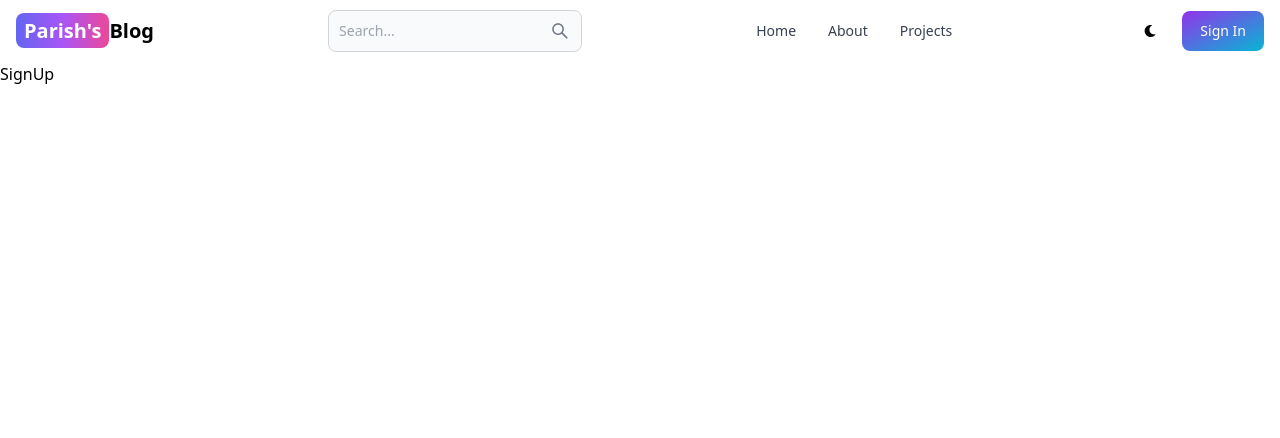
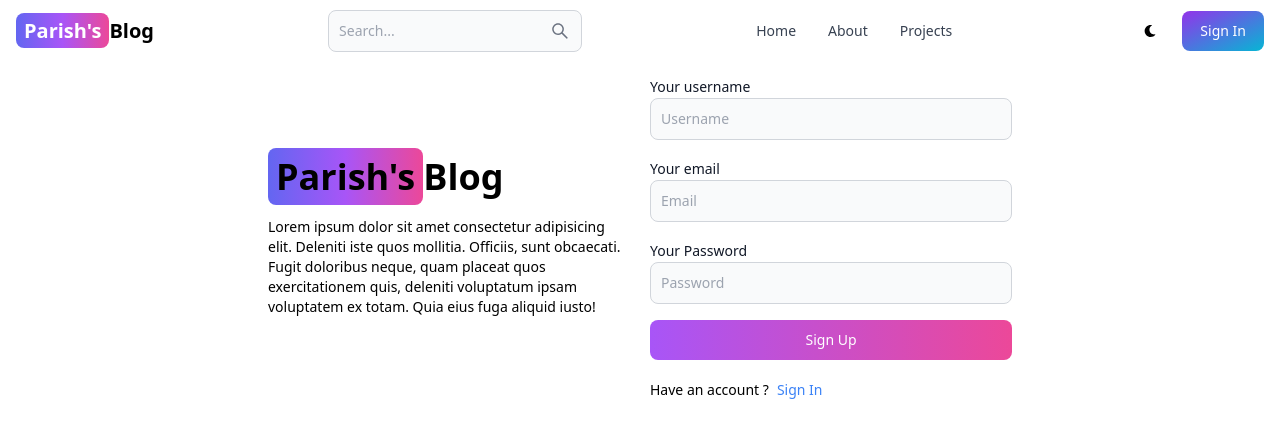
Before and after one commit to Parish-Gawari/Blog-Website, a React (Vite) app in the folder client/: page /sign-up in a window 1280 px wide. Shown: the top 438 px of the page. Built offline with nearby package versions, Linux system fonts and the light colour scheme.

Commit message:
Sign up ui done

```diff
--- a/client/src/pages/SignUp.jsx
+++ b/client/src/pages/SignUp.jsx
@@ -1,5 +1,54 @@
+import { Button, Label, TextInput } from "flowbite-react";
+import { Link } from "react-router-dom";
+
 const SignUp = () => {
-  return <div>SignUp</div>;
+  return (
+    <div className="min-h-screen mt-50">
+      <div className="flex p-3 max-w-3xl mx-auto flex-col md:flex-row md:items-center gap-5">
+        {/* Left Side */}
+        <div className="flex-1">
+          <Link to="/" className="font-semibold dark:text-white text-4xl">
+            <span className="px-2 py-1 bg-gradient-to-r from-indigo-500 via-purple-500 to-pink-500 rounded-lg dark:text-white">
+              Parish&apos;s
+            </span>
+            Blog
+          </Link>
+          <p className="text-sm mt-5">
+            Lorem ipsum dolor sit amet consectetur adipisicing elit. Deleniti
+            iste quos mollitia. Officiis, sunt obcaecati. Fugit doloribus neque,
+            quam placeat quos exercitationem quis, deleniti voluptatum ipsam
+            voluptatem ex totam. Quia eius fuga aliquid iusto!
+          </p>
+        </div>
+        {/* Right Side */}
+        <div className="flex-1">
+          <form className="flex flex-col gap-4">
+            <div>
+              <Label value="Your username" />
+              <TextInput type="text" placeholder="Username" id="username" />
+            </div>
+            <div>
+              <Label value="Your email" />
+              <TextInput type="text" placeholder="Email" id="email" />
+            </div>
+            <div>
+              <Label value="Your Password" />
+              <TextInput type="text" placeholder="Password" id="password" />
+            </div>
+            <Button gradientDuoTone="purpleToPink" type="submit">
+              Sign Up
+            </Button>
+          </form>
+          <div className="flex gap-2 text-sm mt-5">
+            <span>Have an account ?</span>
+            <Link to="/sign-in" className="text-blue-500">
+              Sign In
+            </Link>
+          </div>
+        </div>
+      </div>
+    </div>
+  );
 };
 
 export default SignUp;
```
